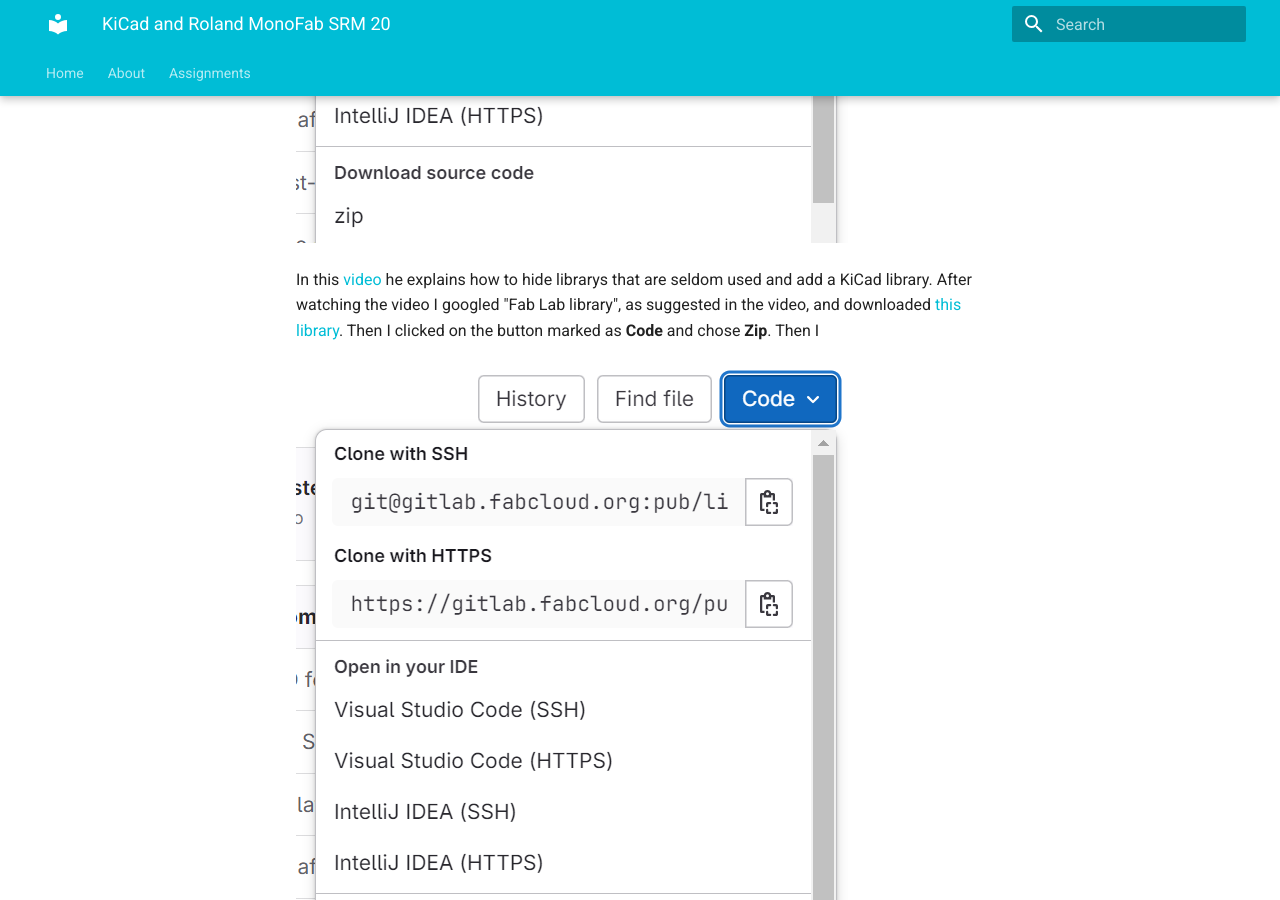
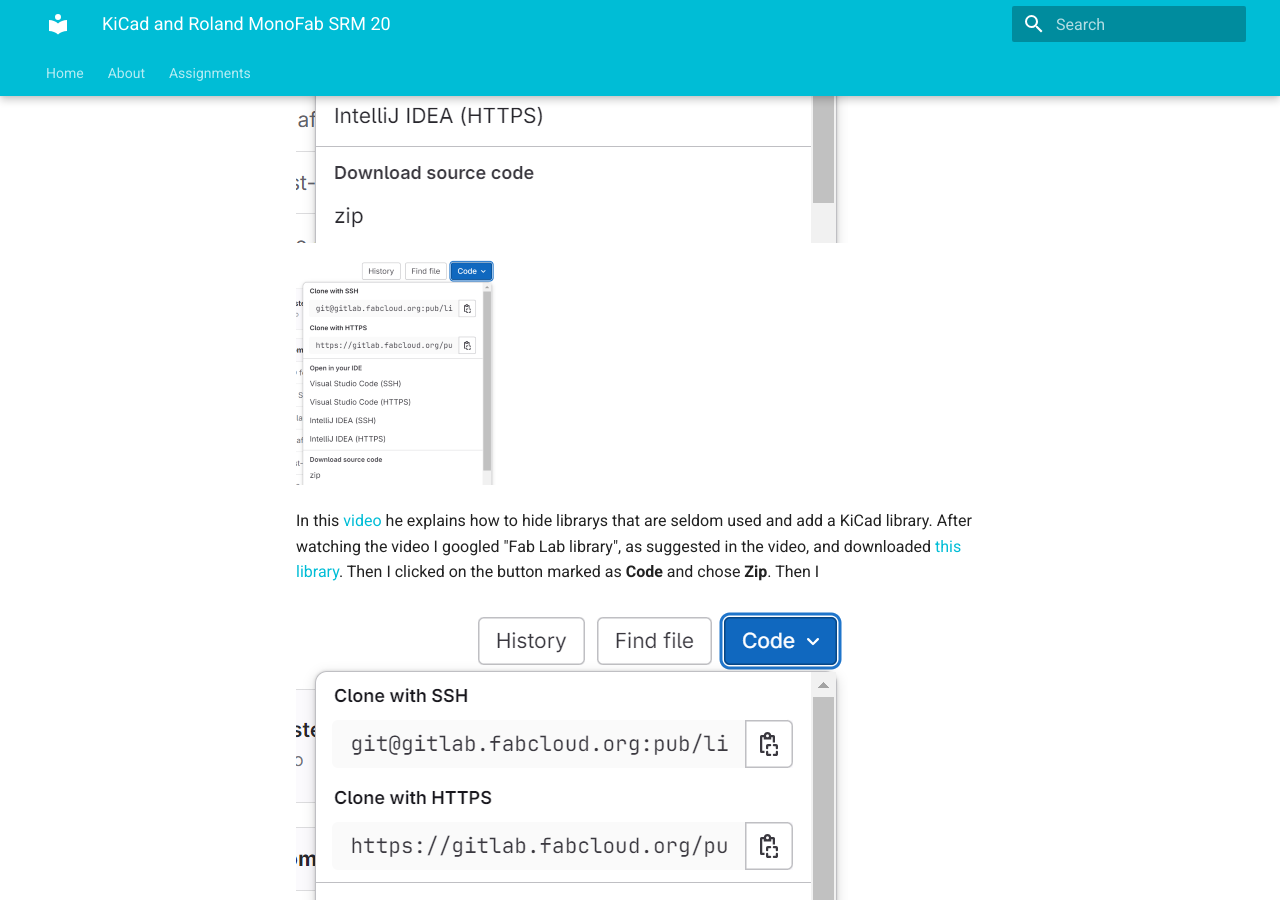
Before and after one commit to OlofH2/Before-Fab-Academy, an MkDocs documentation site: the page built from docs/KiCad_and_Roland_MonoFab_SRM_20.md, in a window 1280 px wide and 900 px high, scrolled down 1494 px. Built offline with MkDocs 1.6.1 and Material for MkDocs 9.7.7, drawn with Linux system fonts in a browser that asks for light colours.

Commit message:
Schematic and pcb_smærri mynd sett inn

```diff
--- a/docs/KiCad_and_Roland_MonoFab_SRM_20.md
+++ b/docs/KiCad_and_Roland_MonoFab_SRM_20.md
@@ -9,6 +9,7 @@
 ![Creating-New-Project](img/New_project_KiCad.jpg)
 
 ![Schematic-and-PCB-editor](img/DownloadingLibraryCodeZip.png)
+![Schematic-and-PCB-editor](img/DownloadingLibraryCodeZip_200x234.png)
 
 In this [video](https://www.youtube.com/watch?v=ZeAAy6L8AB8&list=PLs4ifnZzVJmqaSM1lsg68vPVtJxVNhVwV&index=2) he explains how to hide librarys that are seldom used and add a KiCad library. After watching the video I googled "Fab Lab library", as suggested in the video, and downloaded [this library](https://gitlab.fabcloud.org/pub/libraries/electronics/kicad). Then I clicked on the button marked as **Code** and chose **Zip**. Then I
 ![Downloading-Library](img/DownloadingLibraryCodeZip.png)
```
Also changed, not shown: docs/img/DownloadingLibraryCodeZip_200x234.png (added).
